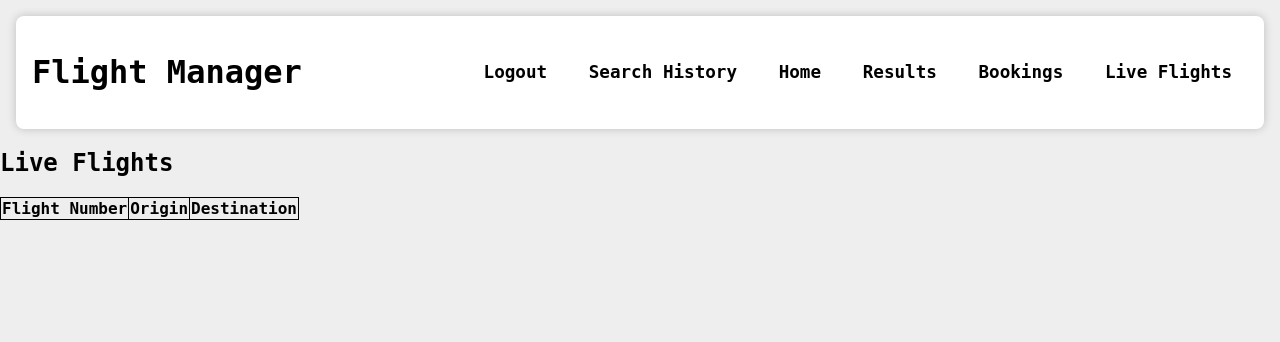
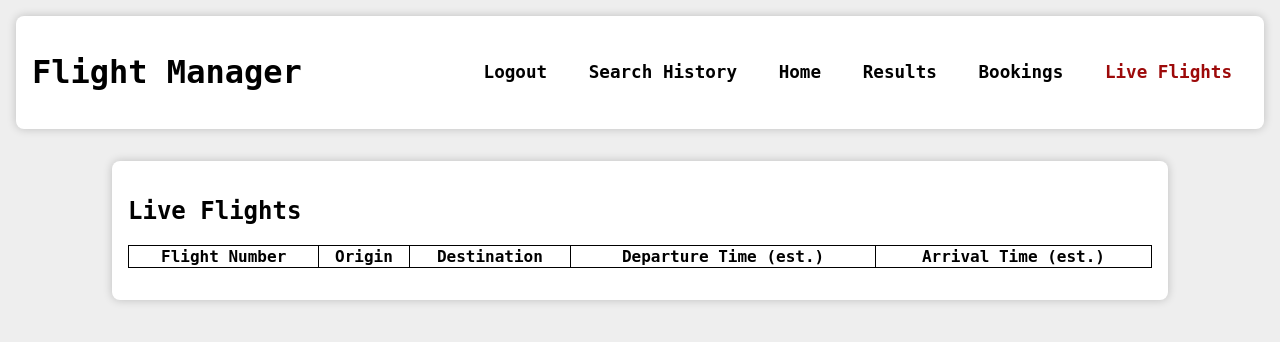
Before and after one commit to David-Joicey/Flight_Manager, a Flask app: page /live in a window 1280 px wide. Shown: the top 342 px of the page. Run offline with Flask 3, Linux system fonts and the light colour scheme; the visitor is signed in with stand-in values (Sample User, id 1); data comes from the database, SQL or seed files in the repository; data that the repository does not hold is empty.

Commit message:
Added estimated departure and arrival times for live flights and added css for live flights page

```diff
--- a/static/styles.css
+++ b/static/styles.css
@@ -21,7 +21,7 @@
     }
 
 table, th, td {
-    border : 1px solid black;
+    border : 0.1rem solid black;
     border-collapse: collapse;
     }
 
@@ -87,3 +87,24 @@
 .booking-table {
     width: 100%;
     }
+
+.live-flights-container {
+    width: 80%;
+    margin-left: auto;
+    margin-right: auto;
+    margin-top: 2rem;
+    padding: 1rem;
+    padding-bottom: 2rem;
+    background: #ffffff;
+    border-radius: 0.5rem;
+    box-shadow: 0 0 10px rgba(0, 0, 0, 0.2);
+    }
+
+.live-button {
+    color: rgb(157, 10, 10);
+}
+
+.live-flights-table {
+    width: 100%;
+
+    }
--- a/templates/base.html
+++ b/templates/base.html
@@ -20,7 +20,7 @@
             <a href="/">Home</a>
             <a href="/results">Results</a>
             <a href="/bookings">Bookings</a>
-            <a href="/live">Live Flights</a>
+            <a href="/live" class="live-button">Live Flights</a>
         </nav>
     </header>
 
--- a/templates/live.html
+++ b/templates/live.html
@@ -13,6 +13,8 @@
                     <th>Flight Number</th>
                     <th>Origin</th>
                     <th>Destination</th>
+                    <th>Departure Time (est.)</th>
+                    <th>Arrival Time (est.)</th>
                 </tr>
             </thead>
             <tbody>
@@ -21,6 +23,8 @@
                         <td>{{ flight.flight_number }}</td>
                         <td>{{ flight.origin }}</td>
                         <td>{{ flight.destination }}</td>
+                        <td>{{ flight.dtime }}</td>
+                        <td>{{ flight.atime }}</td>
                     </tr>
                 {% endfor %}
             </tbody>
```
